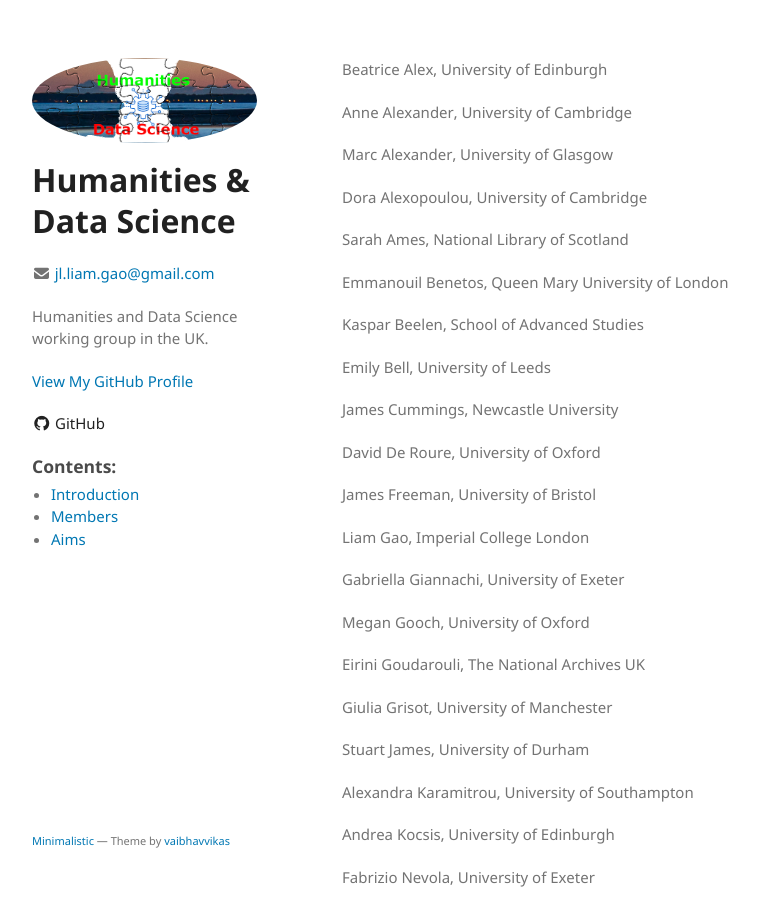
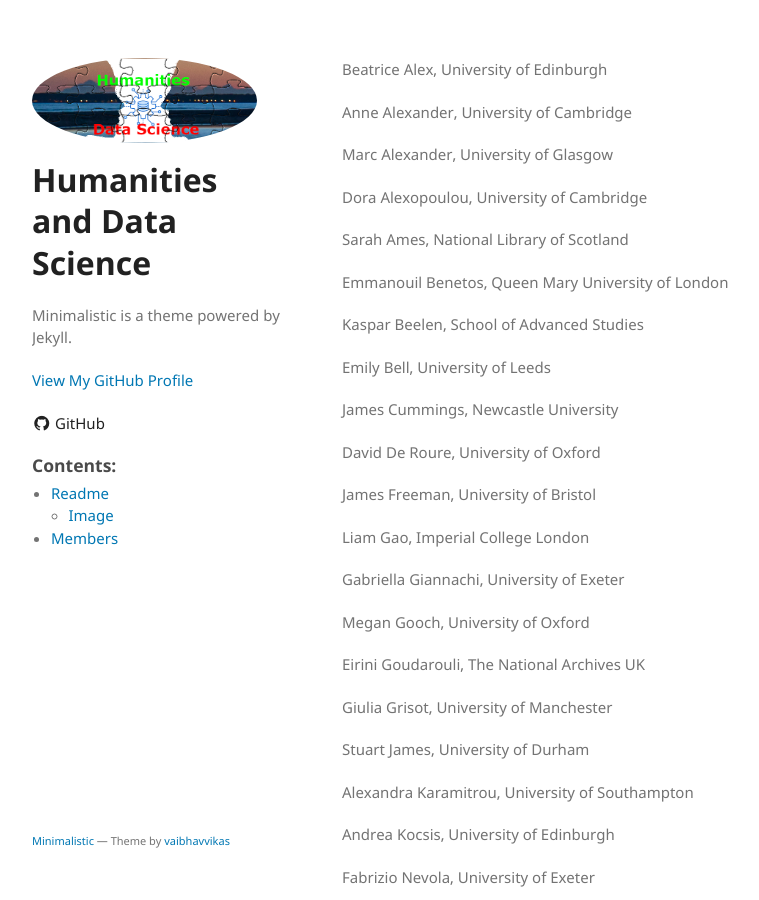
Before and after one commit to had-uk/had-uk.github.io, a Jekyll site: the page built from members.md, in a window 1280 px wide and 900 px high. Shown: the whole window, without its empty margins (178-937 px from the left). Built offline with Jekyll 4.4.1, drawn with Linux system fonts in a browser that asks for light colours.

Commit message:
correct layout issues

```diff
--- a/_config.yml
+++ b/_config.yml
@@ -1,7 +1,7 @@
-title: Humanities & Data Science
+title: Humanities and Data Science
 logo: /assets/img/humanities_ds_jigsaw.png
-email: jl.liam.gao@gmail.com
-description: Humanities and Data Science working group in the UK.
+email:
+description: Minimalistic is a theme powered by Jekyll.
 favicon: true
 color-scheme: auto
 
@@ -16,9 +16,10 @@ platforms:
     link: https://github.com/had-uk
 
 navigation:
-  - name: Introduction
-    link: /index.md
+  - name: Readme
+    link: ./index.html
+    sublist:
+      - name: Image
+        link: ./index.html#small-image
   - name: Members
-    link: /members.md
-  - name: Aims
-    link: /aims.md
+    link: ./members.html
```
Also changed, not shown: another-page.md (added, +10 -0 lines), assets/css/style.css (deleted, +0 -18 lines), index.md (+118 -3 lines), README.md, assets/img/humanities_ds_jigsaw.png.
